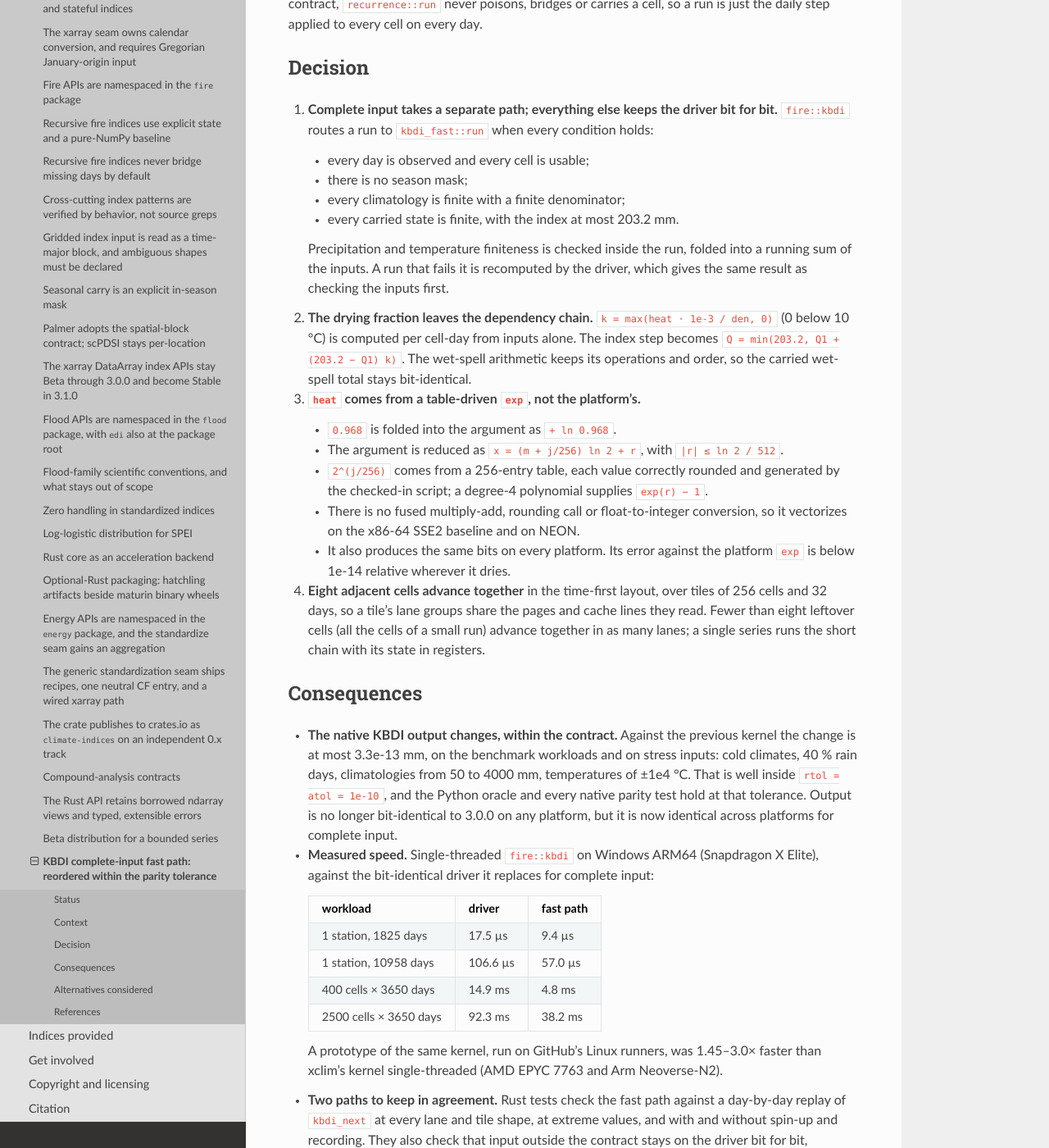
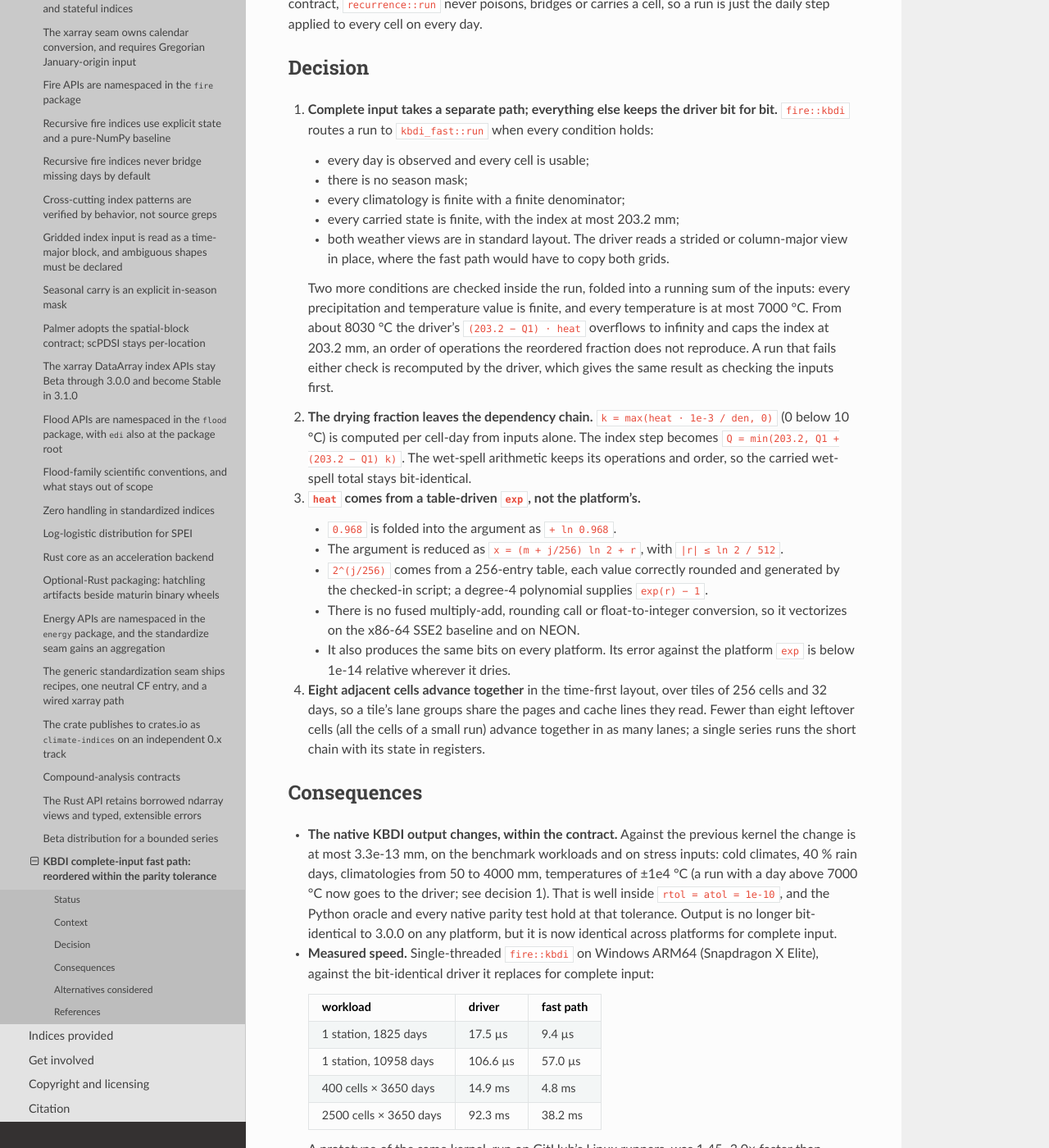
Before and after one commit to monocongo/climate_indices, a Sphinx documentation site: the page built from docs/adr/0025-kbdi-complete-input-fast-path.md, in a window 1280 px wide and 1400 px high, scrolled down 779 px. Shown: the whole window at 82% size. Built offline with Sphinx 7.4.7 and the Read the Docs theme 3.1.0, drawn with Linux system fonts in a browser that asks for light colours.

Commit message:
docs(adr): add the layout and temperature conditions to ADR-0025's routing
Decision 1 now lists the two conditions added in review: both weather views
in standard layout, and every temperature at most 7000 C, with why each
keeps the driver.

```diff
--- a/docs/adr/0025-kbdi-complete-input-fast-path.md
+++ b/docs/adr/0025-kbdi-complete-input-fast-path.md
@@ -35,11 +35,16 @@ is just the daily step applied to every cell on every day.
    - every day is observed and every cell is usable;
    - there is no season mask;
    - every climatology is finite with a finite denominator;
-   - every carried state is finite, with the index at most 203.2 mm.
+   - every carried state is finite, with the index at most 203.2 mm;
+   - both weather views are in standard layout. The driver reads a strided or
+     column-major view in place, where the fast path would have to copy both grids.
 
-   Precipitation and temperature finiteness is checked inside the run, folded into a
-   running sum of the inputs. A run that fails it is recomputed by the driver, which
-   gives the same result as checking the inputs first.
+   Two more conditions are checked inside the run, folded into a running sum of the
+   inputs: every precipitation and temperature value is finite, and every temperature is
+   at most 7000 °C. From about 8030 °C the driver's `(203.2 − Q1) · heat` overflows to
+   infinity and caps the index at 203.2 mm, an order of operations the reordered
+   fraction does not reproduce. A run that fails either check is recomputed by the
+   driver, which gives the same result as checking the inputs first.
 2. **The drying fraction leaves the dependency chain.**
    `k = max(heat · 1e-3 / den, 0)` (0 below 10 °C) is computed per cell-day from inputs
    alone. The index step becomes `Q = min(203.2, Q1 + (203.2 − Q1) k)`. The wet-spell
@@ -64,8 +69,9 @@ is just the daily step applied to every cell on every day.
 - **The native KBDI output changes, within the contract.** Against the previous kernel
   the change is at most 3.3e-13 mm, on the benchmark workloads and on stress inputs:
   cold climates, 40 % rain days, climatologies from 50 to 4000 mm, temperatures of
-  ±1e4 °C. That is well inside `rtol = atol = 1e-10`, and the Python oracle and every
-  native parity test hold at that tolerance. Output is no longer bit-identical to 3.0.0
+  ±1e4 °C (a run with a day above 7000 °C now goes to the driver; see decision 1).
+  That is well inside `rtol = atol = 1e-10`, and the Python oracle and every native
+  parity test hold at that tolerance. Output is no longer bit-identical to 3.0.0
   on any platform, but it is now identical across platforms for complete input.
 - **Measured speed.** Single-threaded `fire::kbdi` on Windows ARM64 (Snapdragon X
   Elite), against the bit-identical driver it replaces for complete input:
```
